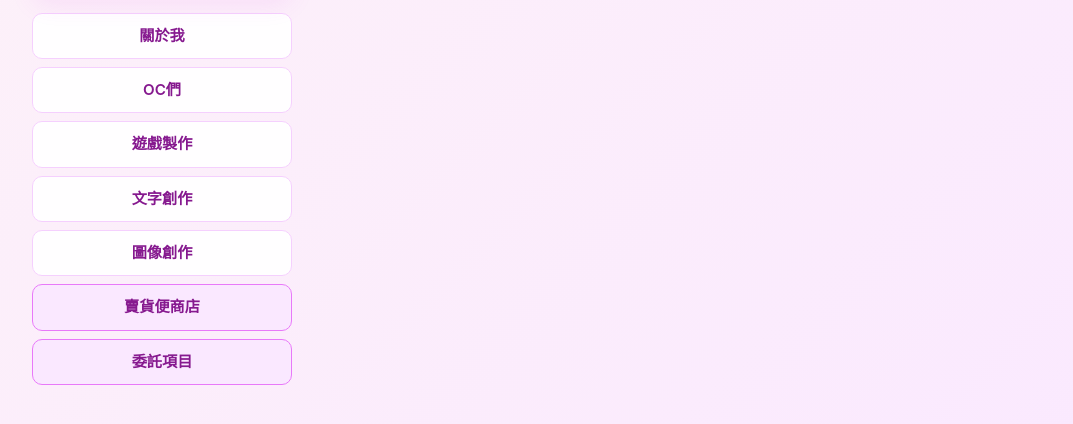
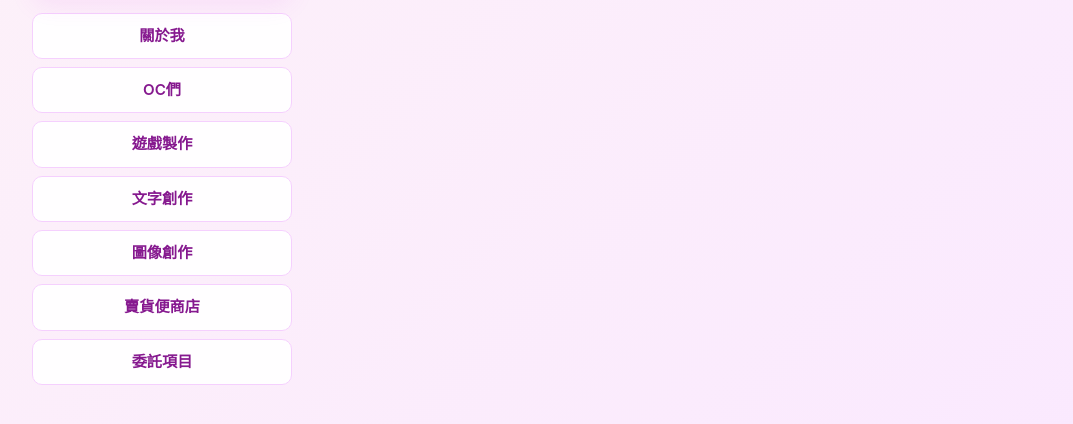
Before and after one commit to MondAfton/mondafton-Page, a plain HTML site: page index.html in a window 1280 px wide. Shown: the part 282-706 px from the top of the page, without its empty margins (103-1176 px from the left). Drawn offline with Linux system fonts and the light colour scheme.

Commit message:
Update index.html

```diff
--- a/index.html
+++ b/index.html
@@ -31,8 +31,8 @@
                 <a href="https://mond-afton.itch.io/" target="_blank" class="link-btn">遊戲製作</a>
                 <a href="https://docs.google.com/document/d/1gfO8tdeYLdtn7rhrZFKvJGhdTXOeKHY1TgXoYrFMb9c/edit?usp=sharing" target="_blank" class="link-btn">文字創作</a>
                 <a href="https://www.instagram.com/mond_afton/" target="_blank" class="link-btn">圖像創作</a>
-                <a href="https://myship.7-11.com.tw/general/detail/GM2609267016672" target="_blank" class="link-btn highlight">賣貨便商店</a>
-                <a href="https://drive.google.com/drive/folders/1N5ZofCsL_cCZkWU55TZt4fu3AhToL8H5?usp=drive_link" target="_blank" class="link-btn highlight">委託項目</a>
+                <a href="https://myship.7-11.com.tw/general/detail/GM2609267016672" target="_blank" class="link-btn">賣貨便商店</a>
+                <a href="https://drive.google.com/drive/folders/1N5ZofCsL_cCZkWU55TZt4fu3AhToL8H5?usp=drive_link" target="_blank" class="link-btn">委託項目</a>
             </nav>
         </aside>
 
```
